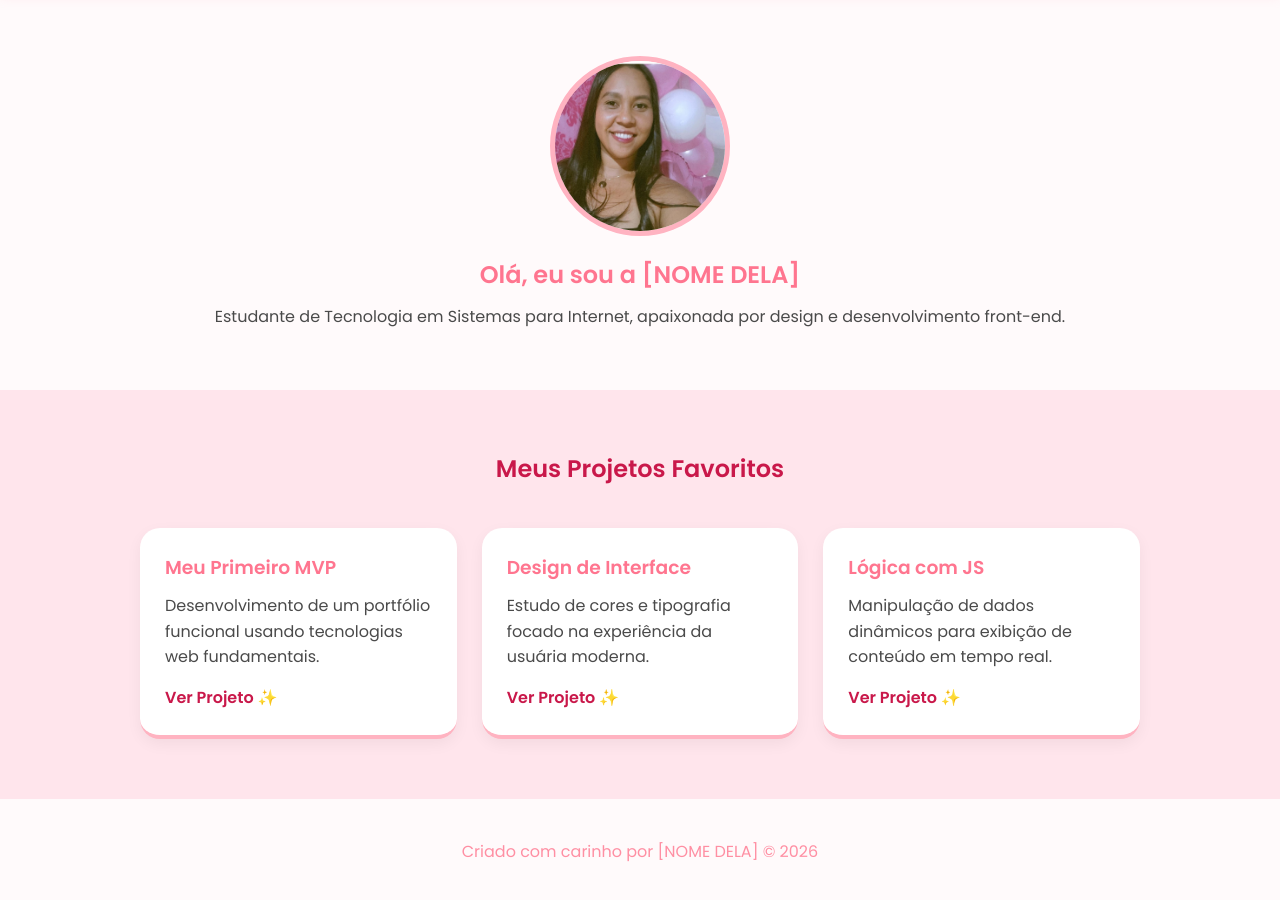
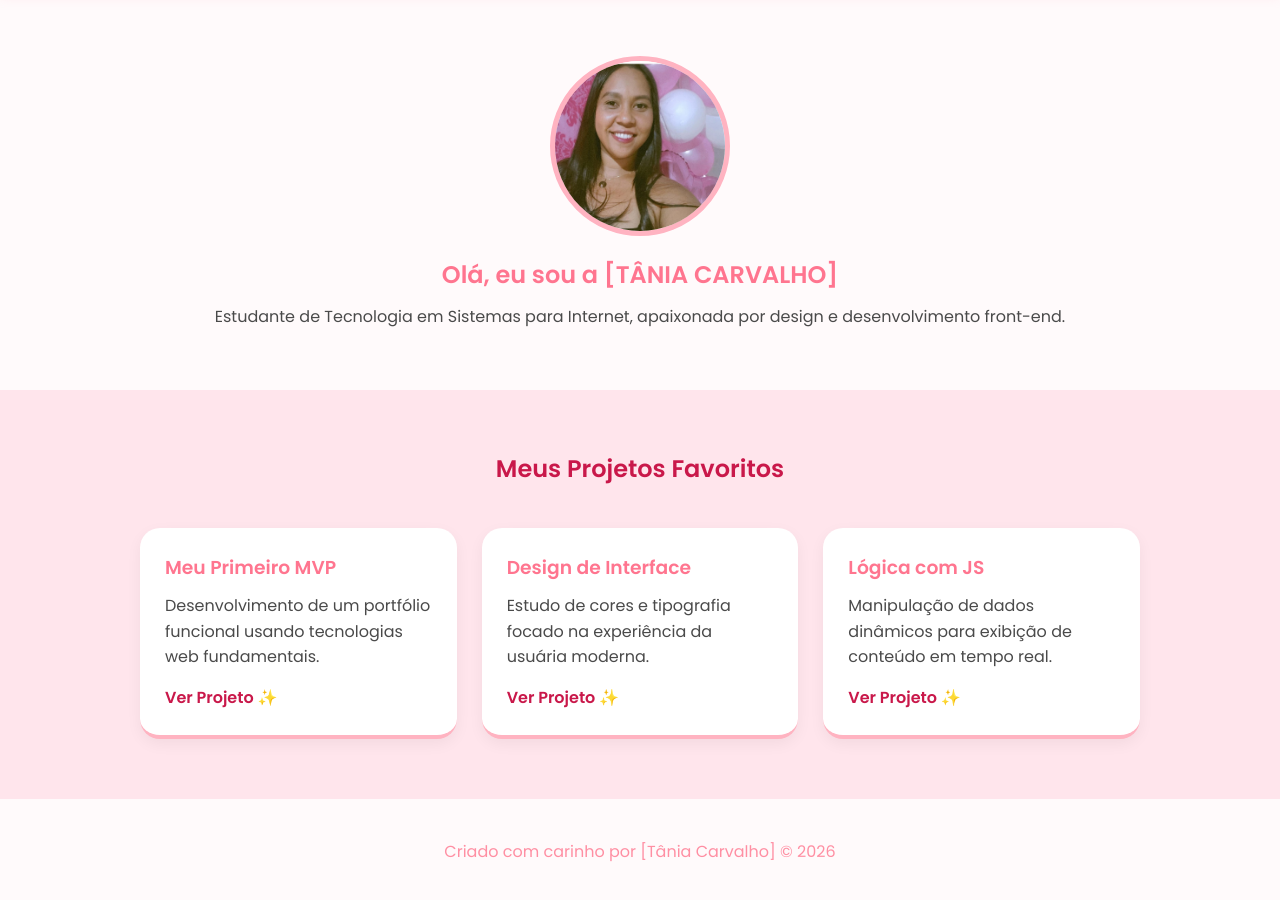
Before and after one commit to taniamaradecarvalho-maker/meu-portfolio, a plain HTML site: page index.html in a window 1280 px wide. Shown: the part 62-962 px from the top of the page. Drawn offline with Linux system fonts and the light colour scheme.

Commit message:
Update index.html

```diff
--- a/index.html
+++ b/index.html
@@ -24,7 +24,7 @@
             <div class="container-perfil">
                 <img src="perfil.jpg" alt="Minha Foto" class="foto-perfil">
                 <div class="texto-sobre">
-                    <h1>Olá, eu sou a [NOME DELA]</h1>
+                    <h1>Olá, eu sou a [TÂNIA CARVALHO]</h1>
                     <p>Estudante de Tecnologia em Sistemas para Internet, apaixonada por design e desenvolvimento front-end.</p>
                 </div>
             </div>
@@ -38,7 +38,7 @@
     </main>
 
     <footer>
-        <p>Criado com carinho por [NOME DELA] &copy; 2026</p>
+        <p>Criado com carinho por [Tânia Carvalho] &copy; 2026</p>
     </footer>
 
     <script src="script.js"></script>
```
